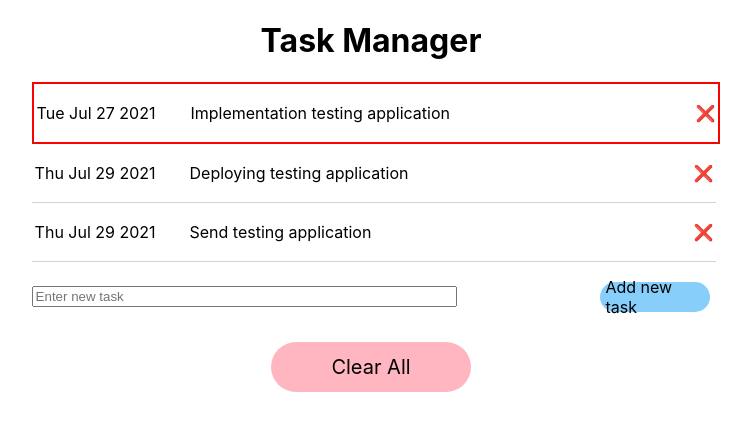
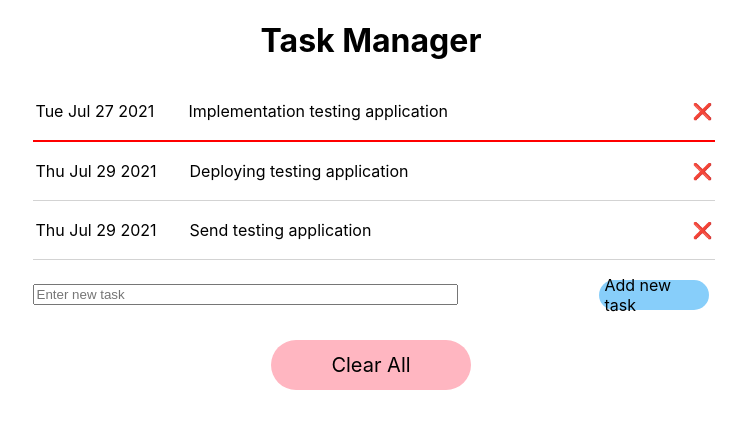
Before and after one commit to Katala121/Task-Manager, a React (Create React App) app: page /events in a window 1280 px wide. Shown: the top 430 px of the page, without its empty margins (269-1020 px from the left). Built offline with nearby package versions, Linux system fonts and the light colour scheme.

Commit message:
add static files

```diff
--- a/src/elements/task/style.css
+++ b/src/elements/task/style.css
@@ -18,5 +18,5 @@ p {
 }
 
 .expired {
-    border: 2px solid red;
+    border-bottom: 2px solid red;
 }
```
Also changed, not shown: 19 other files (tests, documents, lock files or other folders).
